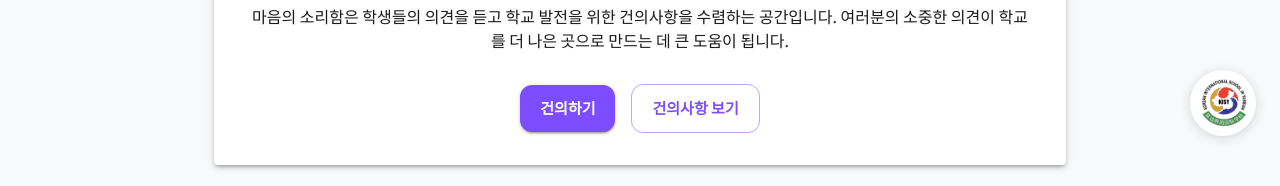
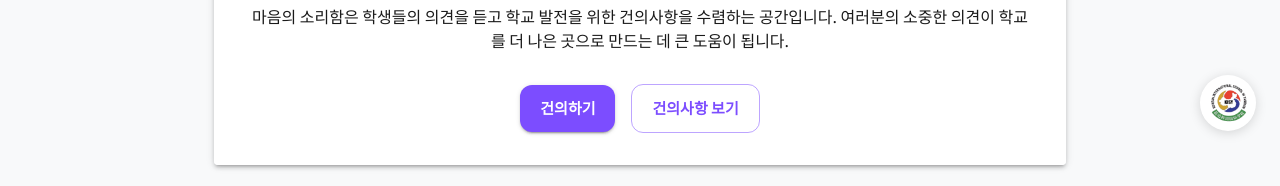
Before and after one commit to Ha-Jun-Choi/-, a React (Create React App) app in the folder client/: page / in a window 1280 px wide. Shown: the part 297-483 px from the top of the page. Built offline with nearby package versions, Linux system fonts and the light colour scheme; a web font is replaced by a local one.

Commit message:
Update FloatingLogo.js

```diff
--- a/client/src/components/FloatingLogo.js
+++ b/client/src/components/FloatingLogo.js
@@ -9,6 +9,7 @@ const FloatingButton = styled(IconButton)(({ theme }) => ({
   transform: 'translateY(-50%)',
   backgroundColor: 'white',
   boxShadow: '0 2px 12px rgba(0,0,0,0.15)',
+  zIndex: 9999, // 다른 요소들보다 앞에 표시되도록 z-index 추가
   '&:hover': {
     backgroundColor: '#f5f5f5',
   },
@@ -20,7 +21,7 @@ function FloatingLogo() {
   };
 
   return (
-    <Box>
+    <Box sx={{ zIndex: 9999 }}> {/* Box 컴포넌트에도 z-index 추가 */}
       <Tooltip title="KISY 홈페이지 방문하기" placement="left">
         <FloatingButton
           onClick={handleClick}
@@ -30,8 +31,8 @@ function FloatingLogo() {
             src="/logo512.png"
             alt="KISY 로고"
             style={{
-              width: '50px',
-              height: '50px',
+              width: '40px',
+              height: '40px',
               objectFit: 'contain'
             }}
           />
```
